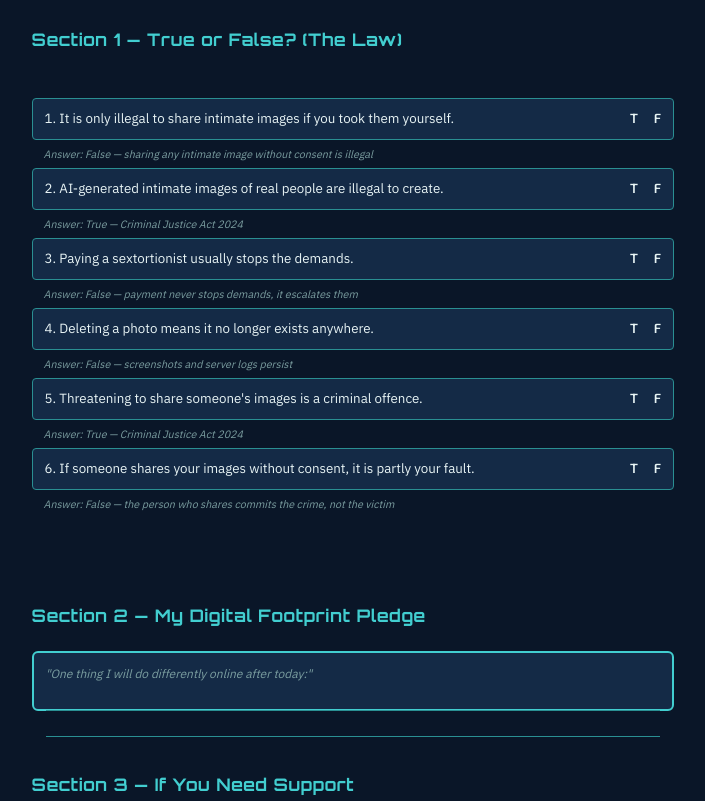
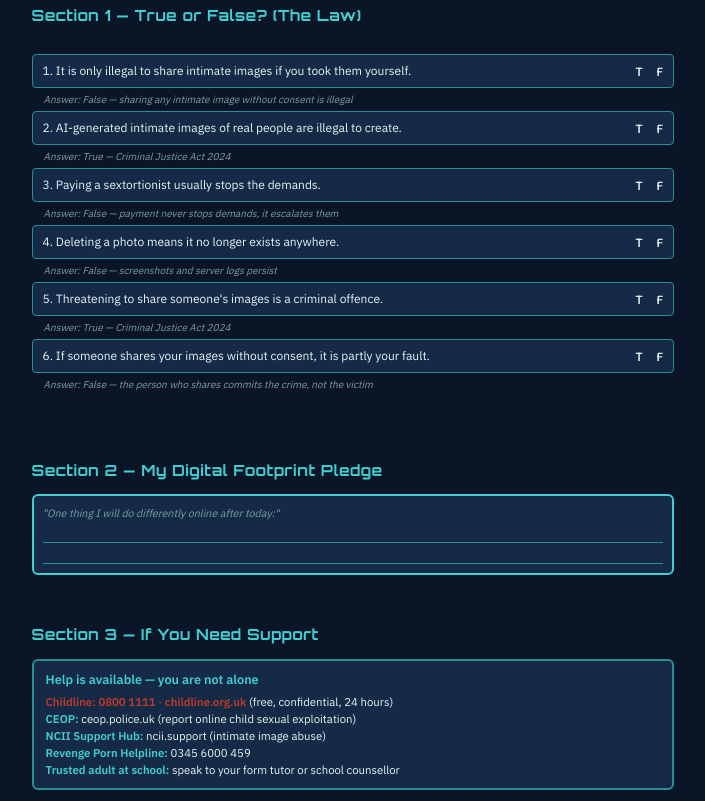
Before and after one commit to Cyber-Safety-Guy/csg-schools, a website: page CSG_PSHE_KS45.html in a window 1280 px wide. Shown: the part 3481-4282 px from the top of the page, without its empty margins (44-749 px from the left). Drawn offline with Linux system fonts and the light colour scheme.

Commit message:
Fix page 4 overflow on both screen and print versions

```diff
--- a/CSG_PSHE_KS45.html
+++ b/CSG_PSHE_KS45.html
@@ -281,28 +281,28 @@
     /* Page 4 - Student Sheet */
     .student-header {
       background: linear-gradient(135deg, #2A8F92 0%, #1A5C5F 100%);
-      padding: 12px 16px;
+      padding: 8px 14px;
       border-radius: 6px;
-      margin-bottom: 8mm;
+      margin-bottom: 5mm;
     }
 
     .student-header h1 {
-      font-size: 20pt;
+      font-size: 18pt;
       margin: 0;
     }
 
     .true-false-grid {
-      margin-top: 6mm;
-      margin-bottom: 8mm;
+      margin-top: 4mm;
+      margin-bottom: 5mm;
     }
 
     .tf-item {
       background: #142A46;
       border: 1px solid #2A8F92;
-      padding: 10px 12px;
-      margin-bottom: 6px;
+      padding: 7px 10px;
+      margin-bottom: 4px;
       border-radius: 4px;
-      font-size: 10pt;
+      font-size: 9pt;
       display: flex;
       justify-content: space-between;
       align-items: center;
@@ -310,78 +310,78 @@
 
     .tf-options {
       display: flex;
-      gap: 16px;
+      gap: 14px;
       font-family: 'Exo 2', sans-serif;
       font-weight: 600;
     }
 
     .tf-answer {
       color: #7B9EA0;
-      font-size: 8pt;
-      margin-top: 2px;
+      font-size: 7.5pt;
+      margin-top: 1px;
       font-style: italic;
     }
 
     .scenario-choice {
       background: #142A46;
       border: 1px solid #2A8F92;
-      padding: 10px 12px;
-      margin-bottom: 8mm;
+      padding: 8px 10px;
+      margin-bottom: 5mm;
       border-radius: 4px;
-      font-size: 10pt;
-      line-height: 1.6;
+      font-size: 9pt;
+      line-height: 1.5;
     }
 
     .scenario-choice strong {
       color: #42CED0;
       display: block;
-      margin-bottom: 6px;
+      margin-bottom: 5px;
     }
 
     .choice-options {
       display: flex;
       flex-direction: column;
-      gap: 6px;
-      margin-top: 8px;
+      gap: 5px;
+      margin-top: 6px;
     }
 
     .choice-options label {
       display: flex;
       align-items: center;
-      gap: 8px;
-      font-size: 9.5pt;
+      gap: 7px;
+      font-size: 8.5pt;
     }
 
     .pledge-box {
       background: #142A46;
       border: 2px solid #42CED0;
-      padding: 12px;
+      padding: 9px;
       border-radius: 6px;
-      margin-bottom: 8mm;
-      min-height: 60px;
+      margin-bottom: 5mm;
+      min-height: 50px;
     }
 
     .pledge-box p {
       color: #7B9EA0;
-      font-size: 9pt;
-      margin-bottom: 8px;
+      font-size: 8pt;
+      margin-bottom: 6px;
       font-style: italic;
     }
 
     .support-card {
       background: #142A46;
       border: 2px solid #2A8F92;
-      padding: 12px 16px;
+      padding: 9px 12px;
       border-radius: 6px;
-      font-size: 9.5pt;
-      line-height: 1.7;
+      font-size: 8.5pt;
+      line-height: 1.5;
     }
 
     .support-card strong {
       color: #42CED0;
       display: block;
-      margin-bottom: 8px;
-      font-size: 11pt;
+      margin-bottom: 5px;
+      font-size: 9.5pt;
     }
 
     .support-card .childline {
@@ -574,7 +574,7 @@
       <h1>What Do You Know? — Student Reflection</h1>
     </div>
 
-    <h2 style="font-size: 13pt; margin-top: 0;">Section 1 — True or False? (The Law)</h2>
+    <h2 style="font-size: 11.5pt; margin-top: 0; margin-bottom: 3mm;">Section 1 — True or False? (The Law)</h2>
 
     <div class="true-false-grid">
       <div class="tf-item">
@@ -584,7 +584,7 @@
           <span>F</span>
         </div>
       </div>
-      <div class="tf-answer" style="margin-left: 12px; margin-bottom: 6px;">Answer: False — sharing any intimate image without consent is illegal</div>
+      <div class="tf-answer" style="margin-left: 12px; margin-bottom: 4px;">Answer: False — sharing any intimate image without consent is illegal</div>
 
       <div class="tf-item">
         <span>2. AI-generated intimate images of real people are illegal to create.</span>
@@ -593,7 +593,7 @@
           <span>F</span>
         </div>
       </div>
-      <div class="tf-answer" style="margin-left: 12px; margin-bottom: 6px;">Answer: True — Criminal Justice Act 2024</div>
+      <div class="tf-answer" style="margin-left: 12px; margin-bottom: 4px;">Answer: True — Criminal Justice Act 2024</div>
 
       <div class="tf-item">
         <span>3. Paying a sextortionist usually stops the demands.</span>
@@ -602,7 +602,7 @@
           <span>F</span>
         </div>
       </div>
-      <div class="tf-answer" style="margin-left: 12px; margin-bottom: 6px;">Answer: False — payment never stops demands, it escalates them</div>
+      <div class="tf-answer" style="margin-left: 12px; margin-bottom: 4px;">Answer: False — payment never stops demands, it escalates them</div>
 
       <div class="tf-item">
         <span>4. Deleting a photo means it no longer exists anywhere.</span>
@@ -611,7 +611,7 @@
           <span>F</span>
         </div>
       </div>
-      <div class="tf-answer" style="margin-left: 12px; margin-bottom: 6px;">Answer: False — screenshots and server logs persist</div>
+      <div class="tf-answer" style="margin-left: 12px; margin-bottom: 4px;">Answer: False — screenshots and server logs persist</div>
 
       <div class="tf-item">
         <span>5. Threatening to share someone's images is a criminal offence.</span>
@@ -620,7 +620,7 @@
           <span>F</span>
         </div>
       </div>
-      <div class="tf-answer" style="margin-left: 12px; margin-bottom: 6px;">Answer: True — Criminal Justice Act 2024</div>
+      <div class="tf-answer" style="margin-left: 12px; margin-bottom: 4px;">Answer: True — Criminal Justice Act 2024</div>
 
       <div class="tf-item">
         <span>6. If someone shares your images without consent, it is partly your fault.</span>
@@ -629,24 +629,24 @@
           <span>F</span>
         </div>
       </div>
-      <div class="tf-answer" style="margin-left: 12px; margin-bottom: 8mm;">Answer: False — the person who shares commits the crime, not the victim</div>
+      <div class="tf-answer" style="margin-left: 12px; margin-bottom: 5mm;">Answer: False — the person who shares commits the crime, not the victim</div>
     </div>
 
-    <h2 style="font-size: 13pt;">Section 2 — My Digital Footprint Pledge</h2>
+    <h2 style="font-size: 11.5pt; margin-bottom: 3mm;">Section 2 — My Digital Footprint Pledge</h2>
     <div class="pledge-box">
       <p>"One thing I will do differently online after today:"</p>
-      <div style="border-bottom: 1px solid #2A8F92; margin-bottom: 6px; height: 20px;"></div>
-      <div style="border-bottom: 1px solid #2A8F92; height: 20px;"></div>
+      <div style="border-bottom: 1px solid #2A8F92; margin-bottom: 5px; height: 16px;"></div>
+      <div style="border-bottom: 1px solid #2A8F92; height: 16px;"></div>
     </div>
 
-    <h2 style="font-size: 13pt;">Section 3 — If You Need Support</h2>
+    <h2 style="font-size: 11.5pt; margin-bottom: 3mm;">Section 3 — If You Need Support</h2>
     <div class="support-card">
       <strong>Help is available — you are not alone</strong>
       <span class="childline">Childline: 0800 1111 · childline.org.uk</span> (free, confidential, 24 hours)<br>
-      <strong style="display: inline; font-size: 9.5pt;">CEOP:</strong> ceop.police.uk (report online child sexual exploitation)<br>
-      <strong style="display: inline; font-size: 9.5pt;">NCII Support Hub:</strong> ncii.support (intimate image abuse)<br>
-      <strong style="display: inline; font-size: 9.5pt;">Revenge Porn Helpline:</strong> 0345 6000 459<br>
-      <strong style="display: inline; font-size: 9.5pt;">Trusted adult at school:</strong> speak to your form tutor or school counsellor
+      <strong style="display: inline; font-size: 8.5pt;">CEOP:</strong> ceop.police.uk (report online child sexual exploitation)<br>
+      <strong style="display: inline; font-size: 8.5pt;">NCII Support Hub:</strong> ncii.support (intimate image abuse)<br>
+      <strong style="display: inline; font-size: 8.5pt;">Revenge Porn Helpline:</strong> 0345 6000 459<br>
+      <strong style="display: inline; font-size: 8.5pt;">Trusted adult at school:</strong> speak to your form tutor or school counsellor
     </div>
   </div>
 
```
